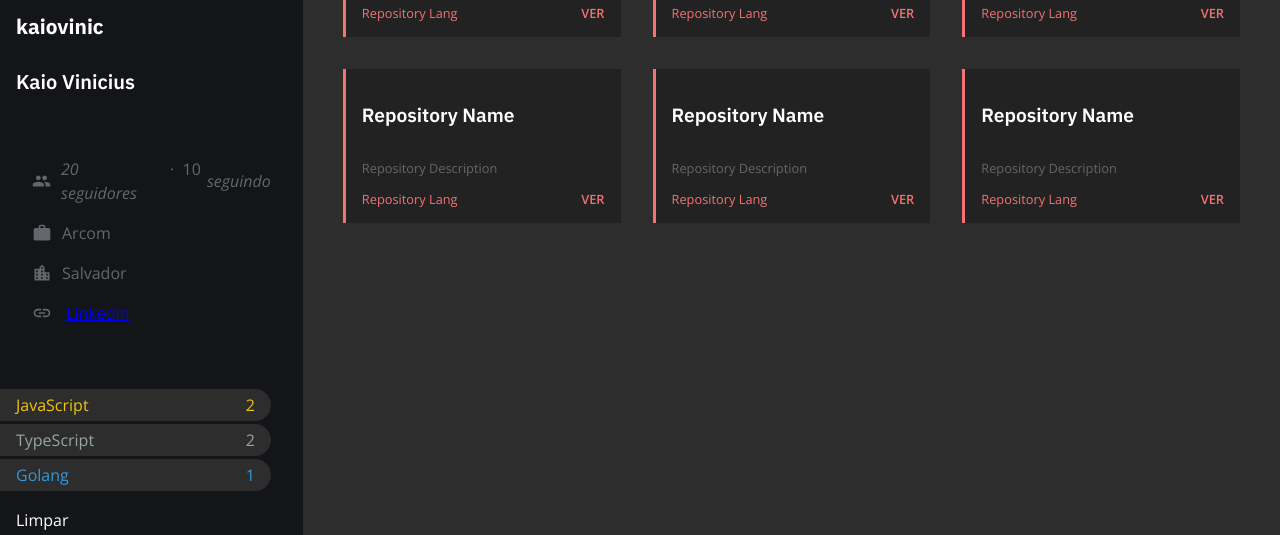
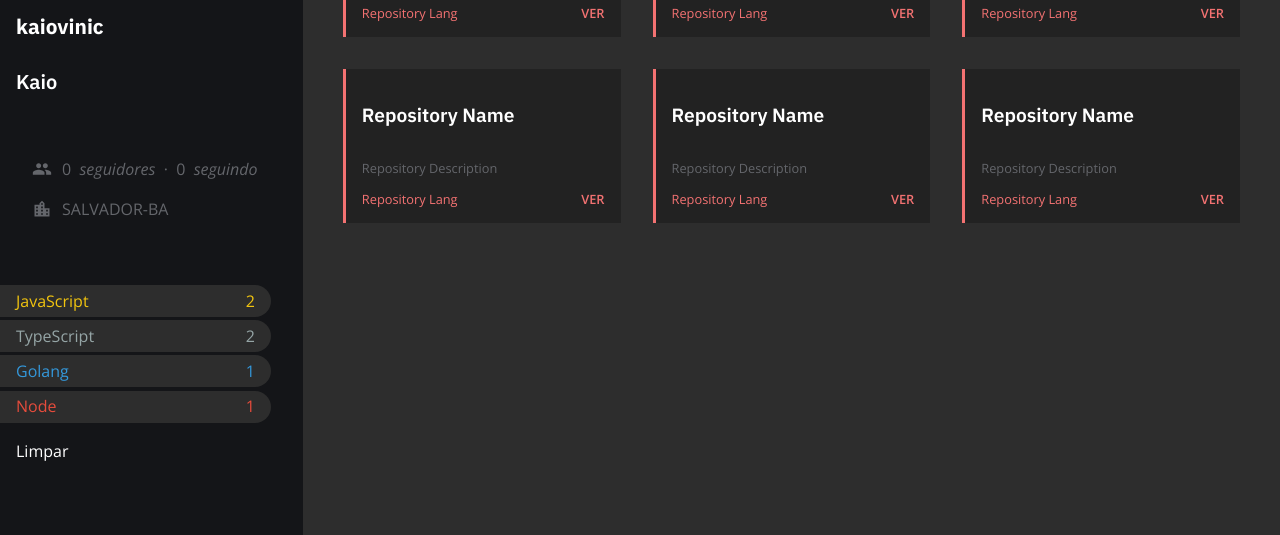
Before and after one commit to kaiovinic/api-github-dev, a React (Create React App) app: page /repositories in a window 1280 px wide. Shown: the part 189-724 px from the top of the page. Built offline with nearby package versions, Linux system fonts and the light colour scheme.

Commit message:
Iniciando o filter

```diff
--- a/src/pages/repositoriesPages/Filter/index.jsx
+++ b/src/pages/repositoriesPages/Filter/index.jsx
@@ -1,15 +1,10 @@
 import React from "react";
+import PropTypes from "prop-types";
 
 import { Container, Selector, Cleaner } from "./styles";
 
-function Filter() {
-  const langs = [
-    { name: "JavaScript", count: 2, color: "#f1c40f" },
-    { name: "TypeScript", count: 2, color: "#95a5a6" },
-    { name: "Golang", count: 1, color: "#3498db" },
-  ];
-
-  const selectors = langs.map(({ name, count, color }) => (
+function Filter({ languages }) {
+  const selectors = languages.map(({ name, count, color }) => (
     <Selector key={name.toLowerCase()} color={color}>
       <span>{name}</span>
       <span>{count}</span>
@@ -24,4 +19,14 @@ function Filter() {
   );
 }
 
+Filter.propTypes = {
+  languages: PropTypes.arrayOf(
+    PropTypes.shape({
+      name: PropTypes.string.isRequired,
+      count: PropTypes.number.isRequired,
+      color: PropTypes.string,
+    }).isRequired
+  ).isRequired,
+};
+
 export default Filter;
--- a/src/pages/repositoriesPages/Profile/index.jsx
+++ b/src/pages/repositoriesPages/Profile/index.jsx
@@ -1,40 +1,60 @@
 import React from "react";
+import PropTypes from "prop-types";
 
 import { MdGroup, MdLocationCity, MdWork, MdLink } from "react-icons/md";
 
 import { Container, Header, Avatar, Login, Name, Inner, Data } from "./styles";
 
-function Profile() {
+function Profile({ user }) {
   return (
     <Container>
       <Header>
-        <Avatar src="https://avatars.githubusercontent.com/u/105761498?v=4" />
-        <Login>kaiovinic</Login>
-        <Name>Kaio Vinicius</Name>
+        <Avatar src={user.avatar_url} />
+        <Login>{user.login}</Login>
+        <Name>{user.name}</Name>
       </Header>
       <Inner>
         <Data>
           <MdGroup size={20} />
-          <i>20 &nbsp; seguidores</i> &nbsp; &middot; &nbsp;10 &nbsp;
+          {user.following} &nbsp;
+          <i> seguidores</i> &nbsp; &middot; &nbsp;{user.followers} &nbsp;
           <i> seguindo</i>
         </Data>
+        {user.company && (
           <Data>
-          {" "}
             <MdWork size={20} />
-          Arcom
+            {user.company}
           </Data>
+        )}
+        {user.location && (
           <Data>
             <MdLocationCity size={20} />
-          Salvador
+            {user.location}
           </Data>
+        )}
+        {user.blog && (
           <Data>
             <MdLink size={20} />
             &nbsp;
-          <a href="https://www.linkedin.com/in/kaioviniciussilva/">Linkedln</a>
+            <a href={`\\${user.blog}`}>{user.blog}</a>
           </Data>
+        )}
       </Inner>
     </Container>
   );
 }
 
+Profile.propTypes = {
+  user: PropTypes.shape({
+    login: PropTypes.string.isRequired,
+    name: PropTypes.string.isRequired,
+    avatar_url: PropTypes.string.isRequired,
+    followers: PropTypes.number.isRequired,
+    following: PropTypes.number.isRequired,
+    company: PropTypes.string,
+    blog: PropTypes.string,
+    location: PropTypes.string,
+  }).isRequired,
+};
+
 export default Profile;
--- a/src/pages/repositoriesPages/index.jsx
+++ b/src/pages/repositoriesPages/index.jsx
@@ -5,11 +5,70 @@ import Filter from "./Filter";
 import Repositories from "./Repositories";
 
 function RepositoriesPages() {
+  const user = {
+    login: "kaiovinic",
+    name: "Kaio",
+    avatar_url: "https://avatars.githubusercontent.com/u/105761498?v=4",
+    followers: 0,
+    following: 0,
+    company: null,
+    blog: "",
+    location: "SALVADOR-BA",
+  };
+
+  // const repositories = [
+  //   {
+  //     name: "Repo 1",
+  //     description: "Descrição",
+  //     html_url: "https://devsamurai.com.br",
+  //     languagem: "JavaScript",
+  //   },
+  //   {
+  //     name: "Repo 2",
+  //     description: "Descrição",
+  //     html_url: "https://devsamurai.com.br",
+  //     languagem: "JavaScript",
+  //   },
+  //   {
+  //     name: "Repo 3",
+  //     description: "Descrição",
+  //     html_url: "https://devsamurai.com.br",
+  //     languagem: "Golang",
+  //   },
+  //   {
+  //     name: "Repo 4",
+  //     description: "Descrição",
+  //     html_url: "https://devsamurai.com.br",
+  //     languagem: "Node",
+  //   },
+  //   {
+  //     name: "Repo 5",
+  //     description: "Descrição",
+  //     html_url: "https://devsamurai.com.br",
+  //     languagem: "TypeScript",
+  //   },
+  //   {
+  //     name: "Repo 6",
+  //     description: "Descrição",
+  //     html_url: "https://devsamurai.com.br",
+  //     languagem: "C#",
+  //   },
+  // ];
+
+  // Calculo dos filters
+
+  const languages = [
+    { name: "JavaScript", count: 2, color: "#f1c40f" },
+    { name: "TypeScript", count: 2, color: "#95a5a6" },
+    { name: "Golang", count: 1, color: "#3498db" },
+    { name: "Node", count: 1, color: "#e74c3c" },
+  ];
+
   return (
     <Container>
       <Sidebar>
-        <Profile />
-        <Filter />
+        <Profile user={user} />
+        <Filter languages={languages} />
       </Sidebar>
       <Main>
         <Repositories />
```
Lines whose indentation alone changed are shown as unchanged.
